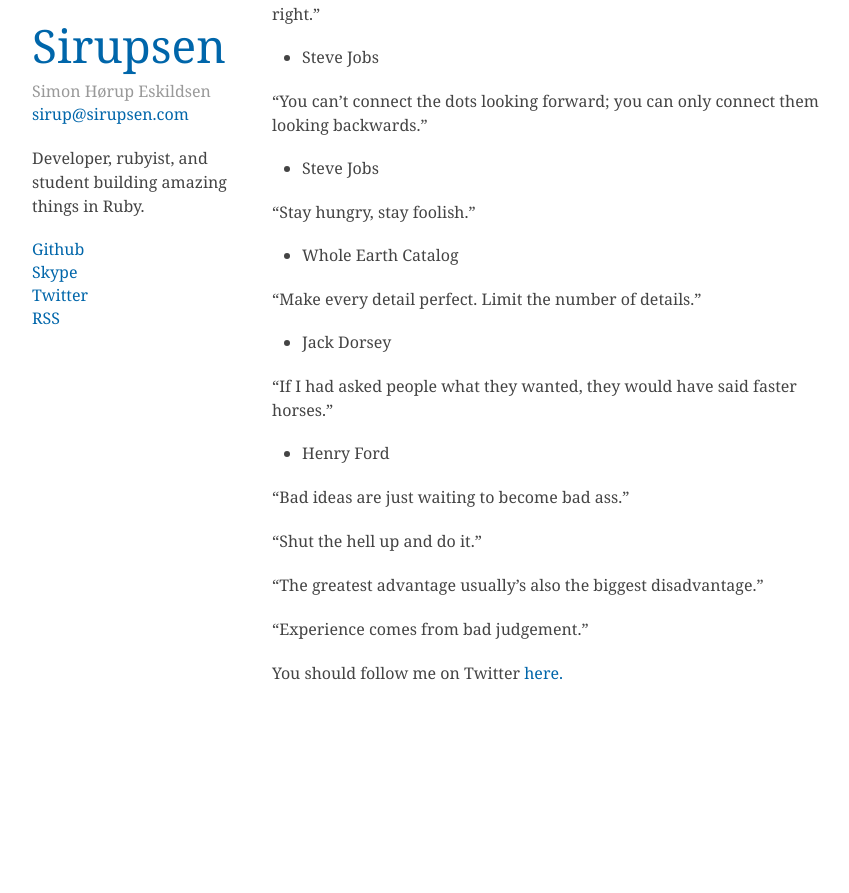
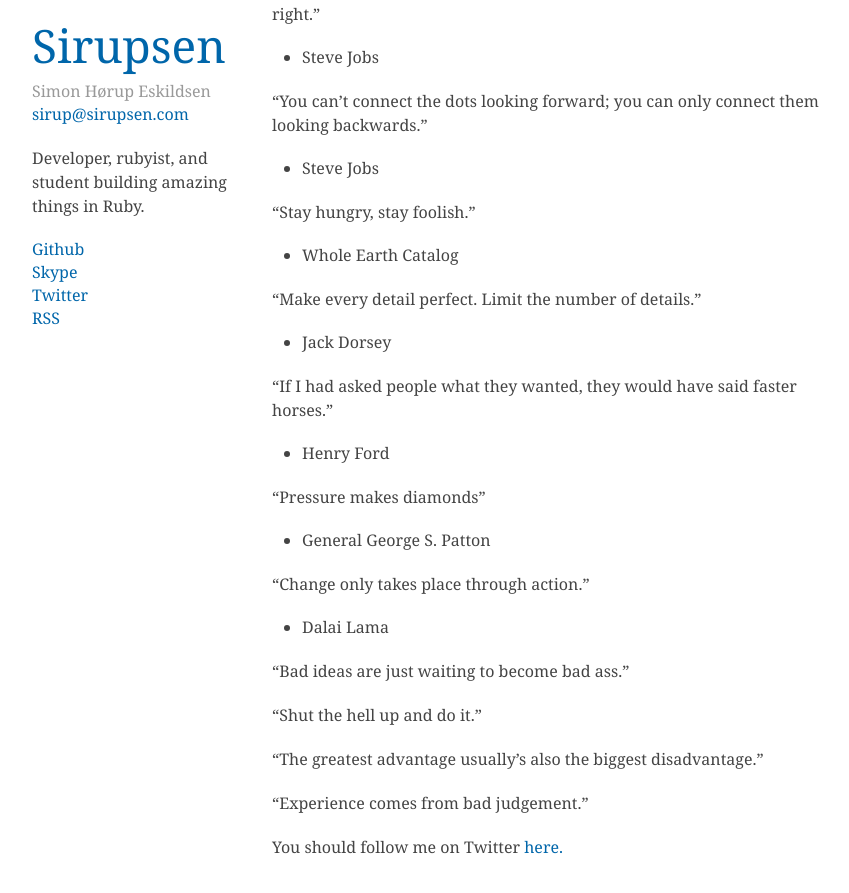
Before and after one commit to igor47/blog, a Jekyll site: the page built from _posts/2011-07-31-quotes.md, in a window 1280 px wide and 900 px high, scrolled down 1433 px. Shown: the top 893 px of the window, without its empty margins (138-987 px from the left). Built offline with Jekyll 4.4.1, drawn with Linux system fonts in a browser that asks for light colours; Markdown is read by kramdown in place of the engine named in the settings; comment, search, counter and statistics services are not loaded; before the commit the page ends 2159 px from its top, so only the background shows below that.

Commit message:
Add Dalai Lama and Patton quotes

```diff
--- a/_posts/2011-07-31-quotes.md
+++ b/_posts/2011-07-31-quotes.md
@@ -57,6 +57,12 @@
 "If I had asked people what they wanted, they would have said faster horses."
 - Henry Ford
 
+"Pressure makes diamonds"
+- General George S. Patton
+
+"Change only takes place through action."
+- Dalai Lama
+
 "Bad ideas are just waiting to become bad ass."
 
 "Shut the hell up and do it."
```
